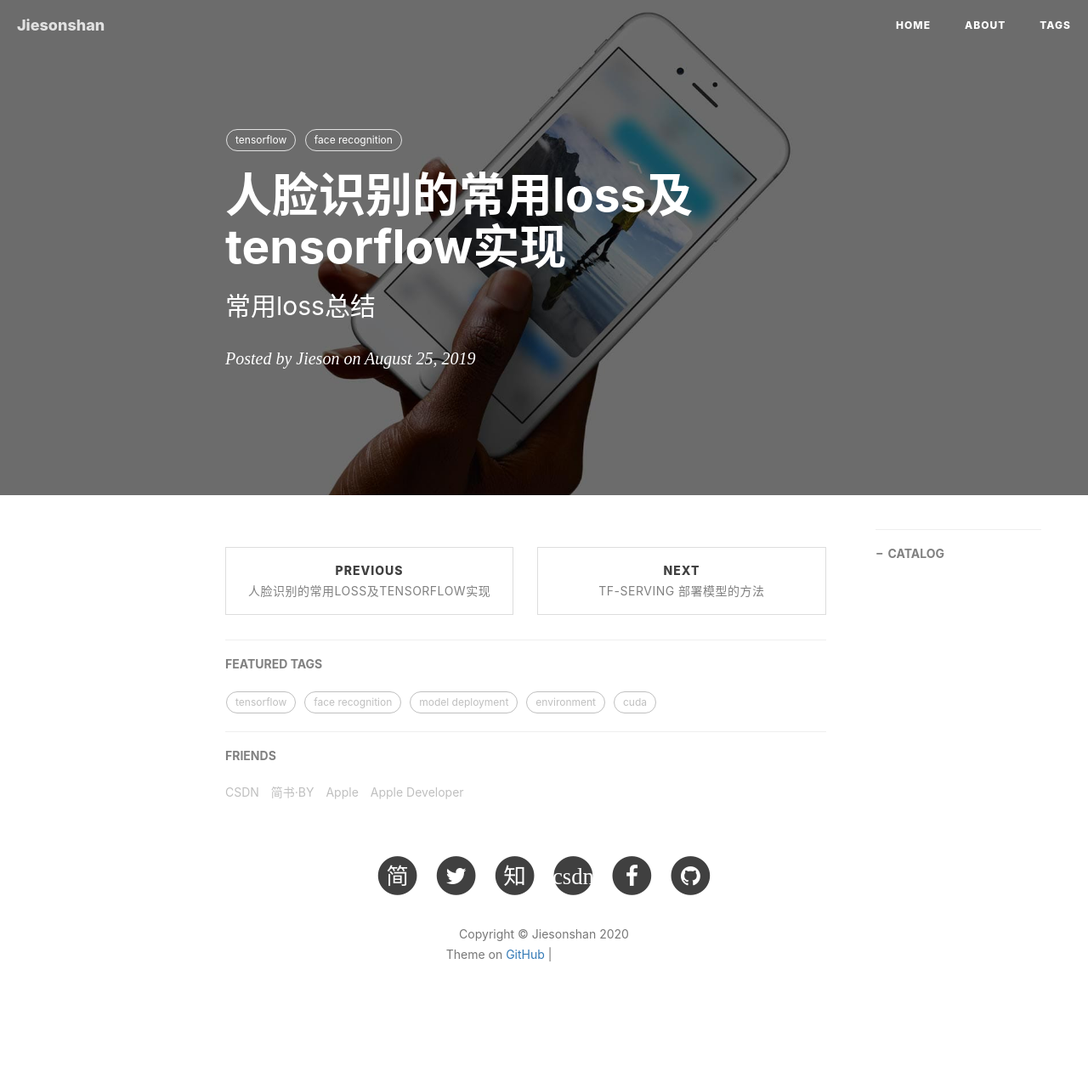
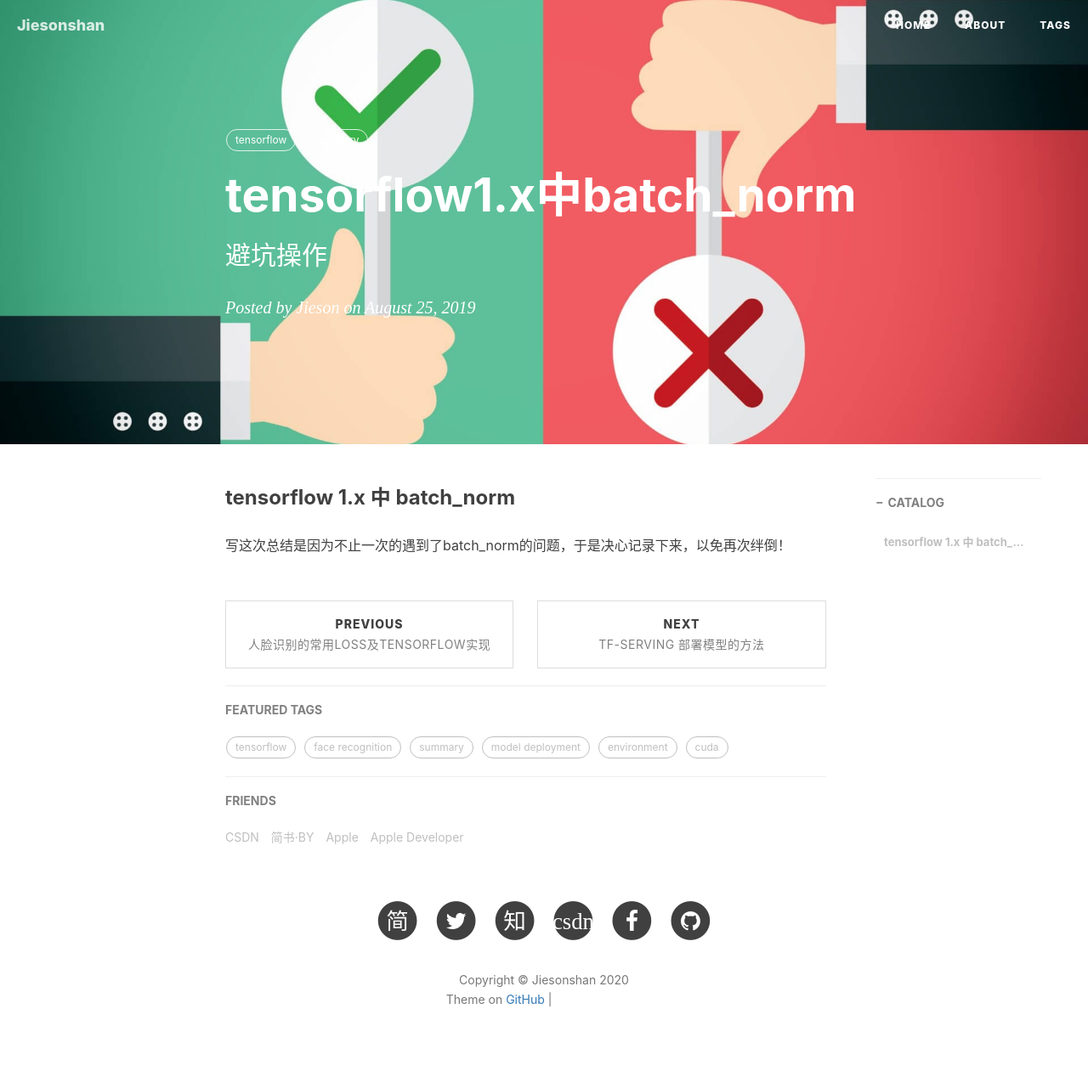
Before and after one commit to jiesonshan/jiesonshan.github.io, a Jekyll site: the page built from _posts/2019-12-18-tensorflow1.x中batch_norm.md, in a window 1280 px wide. Shown: the whole page at 85% size. Built offline with Jekyll 4.4.1, drawn with Linux system fonts in a browser that asks for light colours; nearby versions of some CDN libraries; comment, search, counter and statistics services are not loaded; before the commit the page ends 1228 px from its top, so only the background shows below that; grey boxes are pictures that could not be loaded.

Commit message:
batch norm

```diff
--- a/_posts/2019-12-18-tensorflow1.x中batch_norm.md
+++ b/_posts/2019-12-18-tensorflow1.x中batch_norm.md
@@ -1,12 +1,14 @@
 ---
 layout:     post
-title:      人脸识别的常用loss及tensorflow实现
-subtitle:   常用loss总结
+title:      tensorflow1.x中batch_norm
+subtitle:   避坑操作
 date:       2019-08-25
 author:     Jieson
-header-img: img/post-bg-ios9-web.jpg
+header-img: img/post-bg-YesOrNo.jpg
 catalog: true
 tags:
     - tensorflow
-    - face recognition
+    - summary
 ---
+### tensorflow 1.x 中 batch_norm
+写这次总结是因为不止一次的遇到了batch_norm的问题，于是决心记录下来，以免再次绊倒！
```
